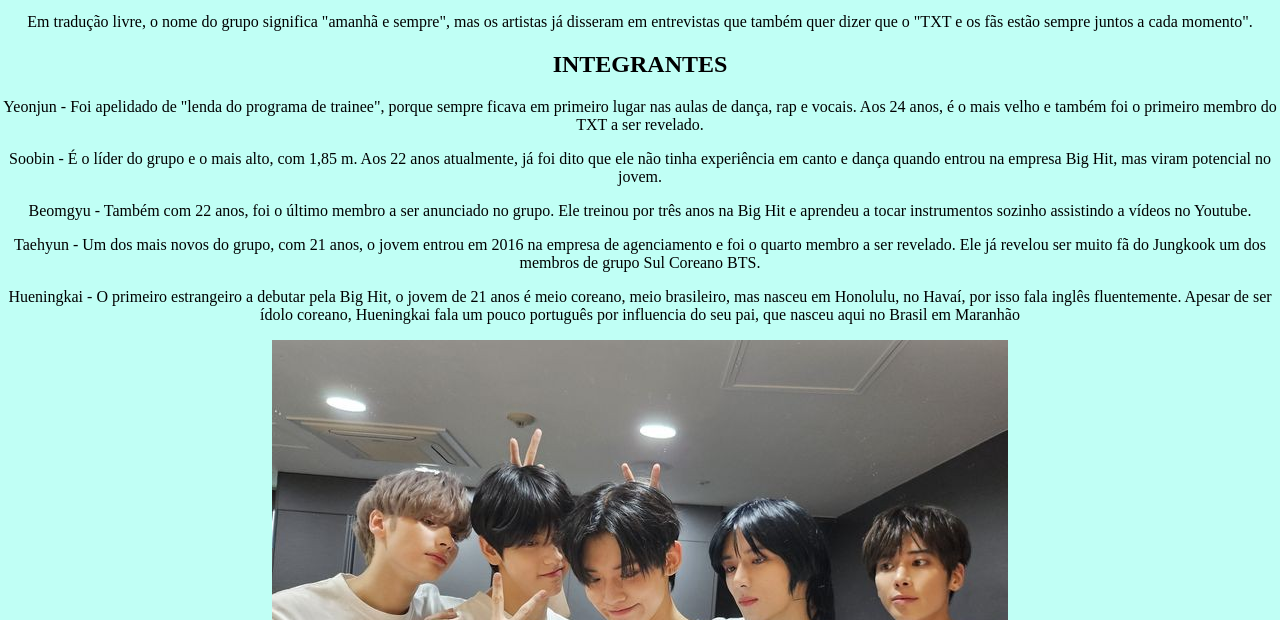
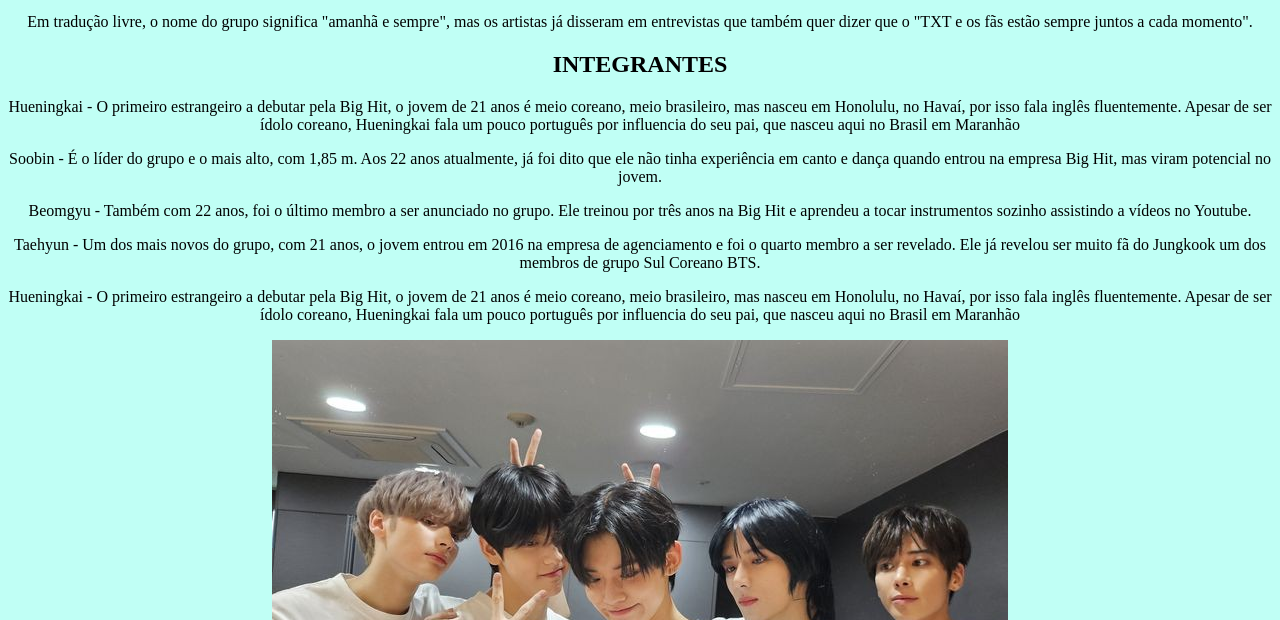
Before and after one commit to juhgyu/juhgyu, a plain HTML site: page index.html in a window 1280 px wide. Shown: the part 180-800 px from the top of the page. Drawn offline with Linux system fonts and the light colour scheme.

Commit message:
Update index.html

```diff
--- a/index.html
+++ b/index.html
@@ -15,7 +15,7 @@
     <p> Tomorrow x Together é um grupo sul-coreano formado em 2019. Seus integrantes são Yeonjun, Soobin, Beomgyu, Hueningka & kang Taehyun </p>
     <p> Em tradução livre, o nome do grupo significa "amanhã e sempre", mas os artistas já disseram em entrevistas que também quer dizer que o "TXT e os fãs estão sempre juntos a cada momento". </p>
     <h2> INTEGRANTES </h2>
-    <p> Yeonjun - Foi apelidado de "lenda do programa de trainee", porque sempre ficava em primeiro lugar nas aulas de dança, rap e vocais. Aos 24 anos, é o mais velho e também foi o primeiro membro do TXT a ser revelado.  </p>
+    <p>  Hueningkai - O primeiro estrangeiro a debutar pela Big Hit, o jovem de 21 anos é meio coreano, meio brasileiro, mas nasceu em Honolulu, no Havaí, por isso fala inglês fluentemente. Apesar de ser ídolo coreano, Hueningkai fala um pouco português por influencia do seu pai, que nasceu aqui no Brasil em Maranhão </p>
     <p> Soobin - É o líder do grupo e o mais alto, com 1,85 m. Aos 22 anos atualmente, já foi dito que ele não tinha experiência em canto e dança quando entrou na empresa Big Hit, mas viram potencial no jovem.  </p>
     <p> Beomgyu - Também com 22 anos, foi o último membro a ser anunciado no grupo. Ele treinou por três anos na Big Hit e aprendeu a tocar instrumentos sozinho assistindo a vídeos no Youtube. </p>
     <p> Taehyun - Um dos mais novos do grupo, com 21 anos, o jovem entrou em 2016 na empresa de agenciamento e foi o quarto membro a ser revelado. Ele já revelou ser muito fã do Jungkook um dos membros de grupo Sul Coreano BTS.  </p>
```
